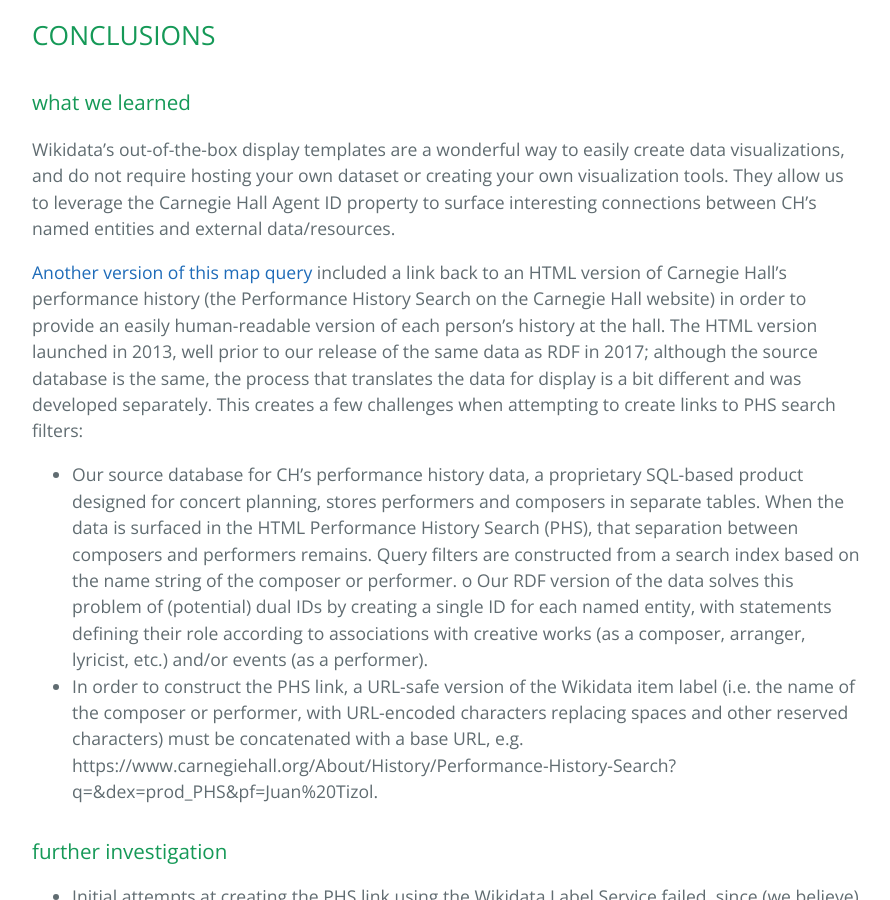
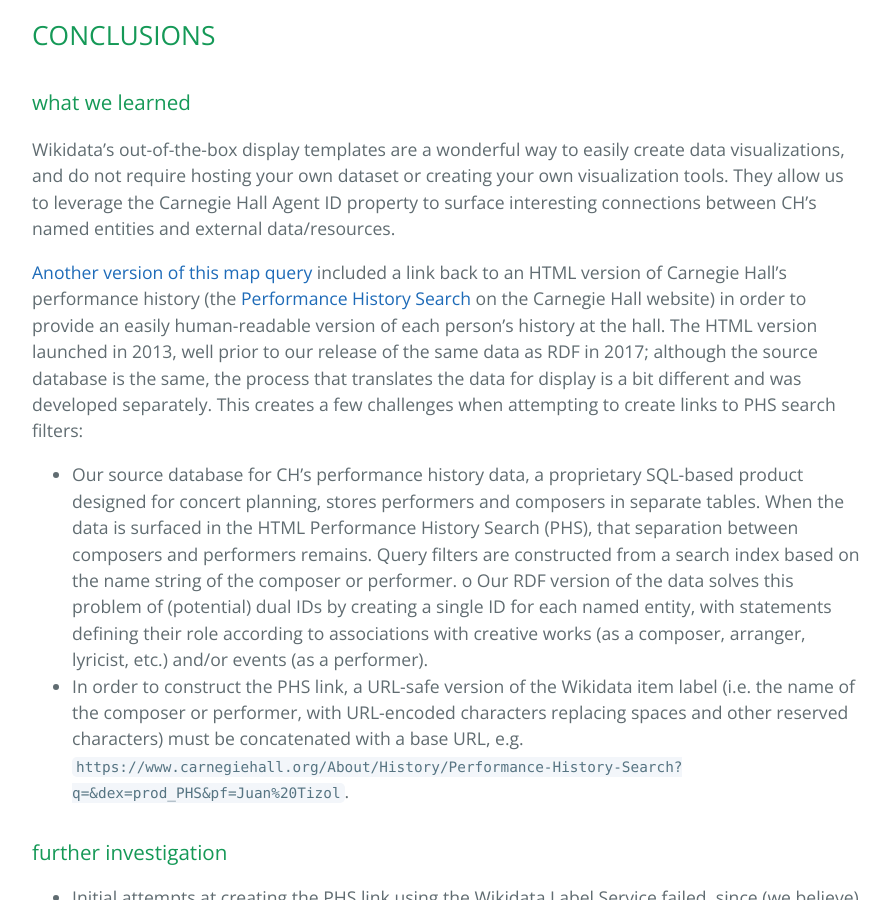
Before and after one commit to CarnegieHall/datalab, a Jekyll site: the page built from experiments/chdl-0001-a.md, in a window 1280 px wide and 900 px high, scrolled down 2205 px. Shown: the whole window, without its empty margins (192-1082 px from the left). Built offline with Jekyll 4.4.1, drawn with Linux system fonts in a browser that asks for light colours; our own code applies the rules of GitHub Pages for plain Markdown files; part of the change alters nothing that is shown.

````diff
--- a/experiments/chdl-0001-a.md
+++ b/experiments/chdl-0001-a.md
@@ -51,10 +51,10 @@ We used the default map template available on Wikidata’s query service to crea
 Wikidata’s out-of-the-box display templates are a wonderful way to easily create data visualizations, and do not require hosting your own dataset or creating your own visualization tools. They allow us to leverage the Carnegie Hall Agent ID property to surface interesting connections between CH’s named entities and external data/resources.
 
 
-[Another version of this map query]({{ '/experiments/chdl-0001-b' | absolute_url }}) included a link back to an HTML version of Carnegie Hall’s performance history (the Performance History Search on the Carnegie Hall website) in order to provide an easily human-readable version of each person’s history at the hall. The HTML version launched in 2013, well prior to our release of the same data as RDF in 2017; although the source database is the same, the process that translates the data for display is a bit different and was developed separately. This creates a few challenges when attempting to create links to PHS search filters:
+[Another version of this map query]({{ '/experiments/chdl-0001-b' | absolute_url }}) included a link back to an HTML version of Carnegie Hall’s performance history (the <a href="https://www.carnegiehall.org/About/History/Performance-History-Search" target="_blank">Performance History Search</a> on the Carnegie Hall website) in order to provide an easily human-readable version of each person’s history at the hall. The HTML version launched in 2013, well prior to our release of the same data as RDF in 2017; although the source database is the same, the process that translates the data for display is a bit different and was developed separately. This creates a few challenges when attempting to create links to PHS search filters:
 - Our source database for CH’s performance history data, a proprietary SQL-based product designed for concert planning, stores performers and composers in separate tables. When the data is surfaced in the HTML Performance History Search (PHS), that separation between composers and performers remains. Query filters are constructed from a search index based on the name string of the composer or performer.
 o	Our RDF version of the data solves this problem of (potential) dual IDs by creating a single ID for each named entity, with statements defining their role according to associations with creative works (as a composer, arranger, lyricist, etc.) and/or events (as a performer).
-- In order to construct the PHS link, a URL-safe version of the Wikidata item label (i.e. the name of the composer or performer, with URL-encoded characters replacing spaces and other reserved characters) must be concatenated with a base URL, e.g. https://www.carnegiehall.org/About/History/Performance-History-Search?q=&dex=prod_PHS&pf=Juan%20Tizol.
+- In order to construct the PHS link, a URL-safe version of the Wikidata item label (i.e. the name of the composer or performer, with URL-encoded characters replacing spaces and other reserved characters) must be concatenated with a base URL, e.g. <a href="https://www.carnegiehall.org/About/History/Performance-History-Search?q=&dex=prod_PHS&pf=Juan%20Tizol" target="_blank">```https://www.carnegiehall.org/About/History/Performance-History-Search?q=&dex=prod_PHS&pf=Juan%20Tizol```</a>.
 
 ### further investigation
 - Initial attempts at creating the PHS link using the Wikidata Label Service failed, since (we believe) the label service is the last part of the query to be executed, which meant the labels were not available to be added when the BIND clause is running.
````
